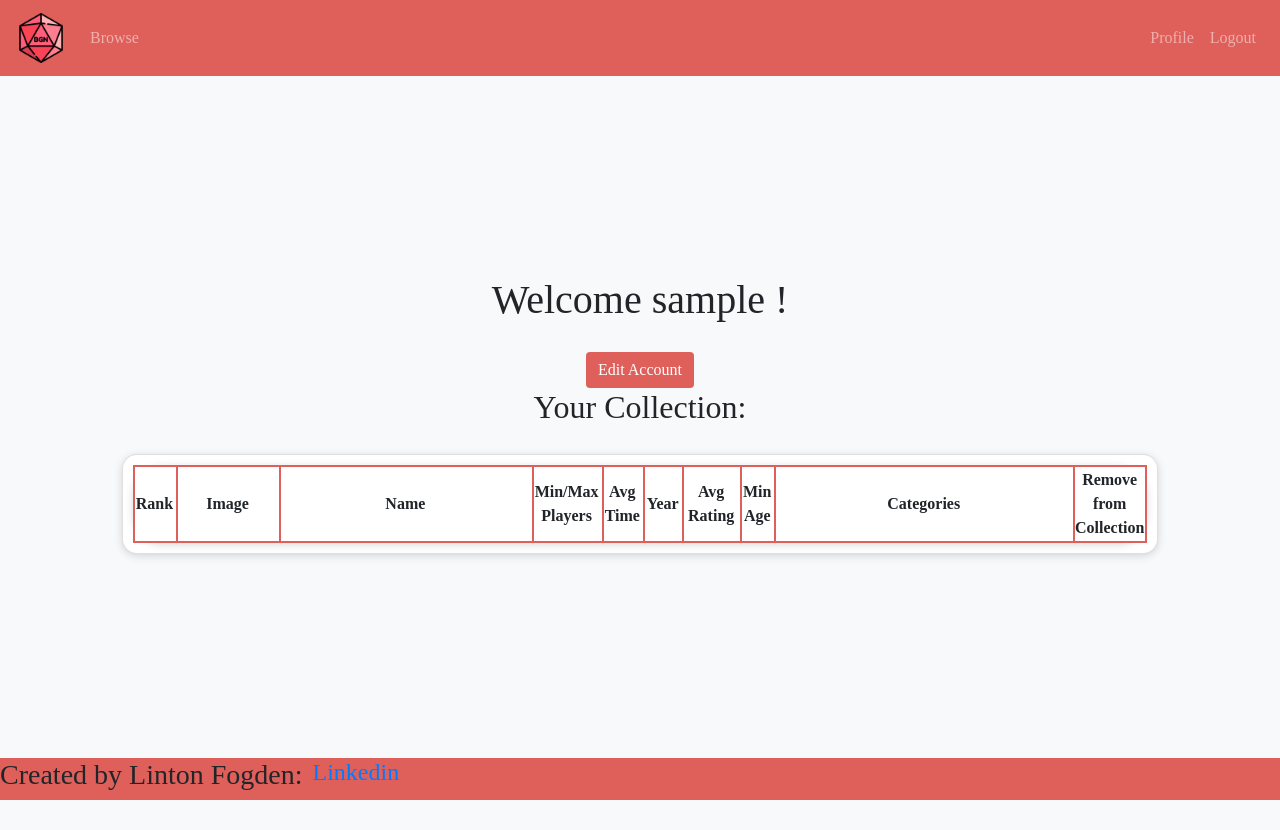
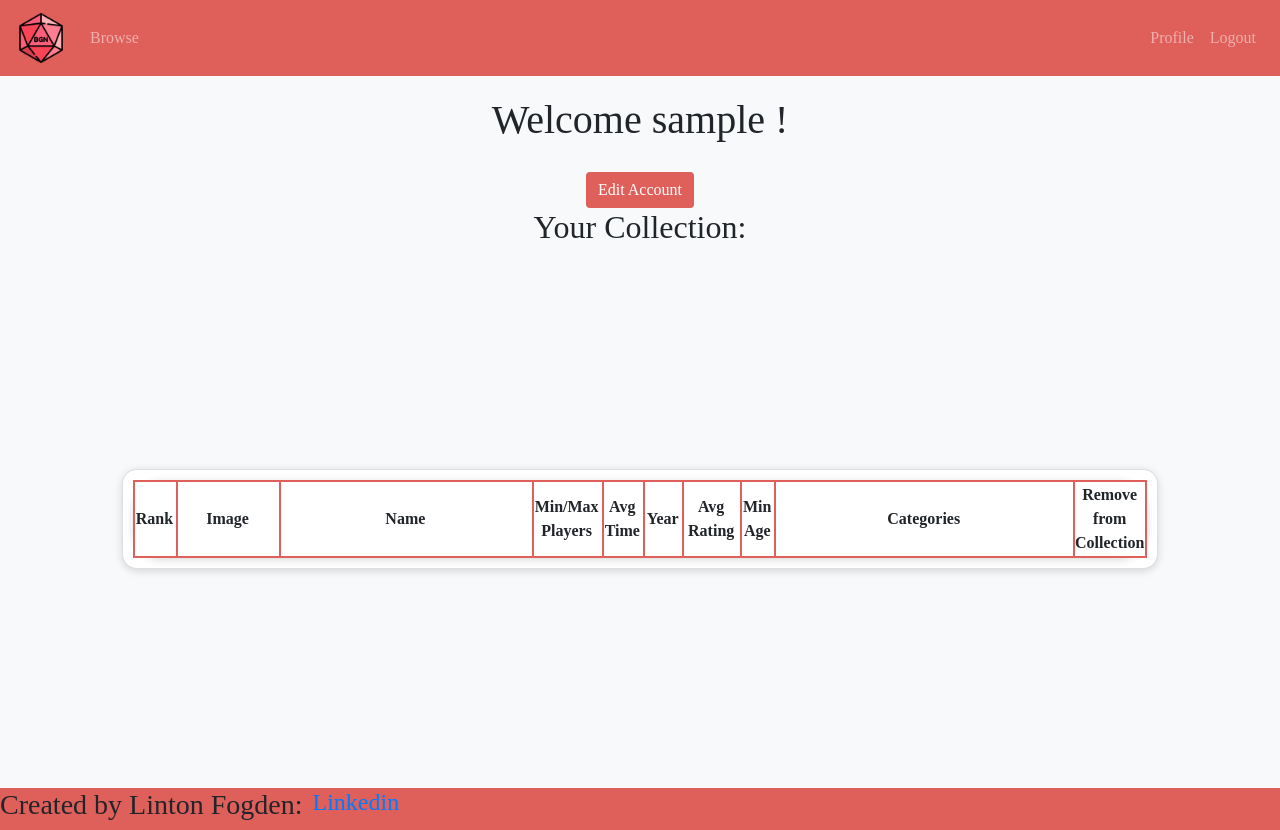
Before and after one commit to linton334/boardgameapp, a Flask app: page /profile in a window 1280 px wide. Before the commit the page ends 800 px from the top, so only its background shows below. Run offline with Flask 2, Linux system fonts and the light colour scheme; the visitor is signed in with stand-in values (Sample User, id 1); data comes from the database, SQL or seed files in the repository; both versions use the stored data as it was after the commit; lists and menus that the app fills with data are empty; some libraries are stand-ins or nearby versions.

```diff
--- a/app/__init__.py
+++ b/app/__init__.py
@@ -2,7 +2,6 @@ from flask import Flask
 from flask_sqlalchemy import SQLAlchemy
 from flask_migrate import Migrate
 from flask_login import LoginManager
-
 
 app = Flask(__name__)
 app.config.from_object('config')
--- a/app/static/stylesheet.css
+++ b/app/static/stylesheet.css
@@ -1,7 +1,5 @@
-body{
-  display:flex;
-  flex-direction:column;
-  min-height:100vh;
+.profile{
+  min-height: 86vh;
 }
 
 .bg-pink{
@@ -235,6 +233,11 @@ footer{
   display: flex;
 }
 
+.profileFooter{
+  bottom: 0;
+  width: 100%;
+}
+
 .row{
   margin: auto;
 }
--- a/app/templates/profile.html
+++ b/app/templates/profile.html
@@ -1,7 +1,7 @@
 {% extends "base.html" %}
 {% block content %}
 
-<div class="row d-flex justify-content-center align-items-center h-100">
+<div class="row profile d-flex justify-content-center h-100">
     <div class="col-12 col-md-9 col-lg-7 col-xl-10" style="padding-top: 20px;">
         <center>
             <h1>Welcome {{ name }} !</h1>
@@ -17,6 +17,7 @@
                 <a class="btn btn-primary btn-pink" data-toggle="collapse" href="#collapse" role="button" aria-expanded="false" aria-controls="collapseExample">
                     Edit Account
                 </a>
+
                 <div class="collapse" id="collapse" style="padding-top: 10px;">
                     <div class="card card-body">
                         <form action="" method="post" name="passChange" class="ChangePassForm">
@@ -103,7 +104,7 @@
     {% endfor %}
 </div>
 <br>
-<footer class="bg-pink" style="">
+<footer class="bg-pink profileFooter">
     <h3>Created by Linton Fogden: </h3>
     <h4><a href="https://www.linkedin.com/in/linton-fogden-9b9730252/" style="padding-left: 10px;">Linkedin</a></h4>
 <footer>
```
Also changed, not shown: app.db, db_create.py (line endings or trailing spaces).
